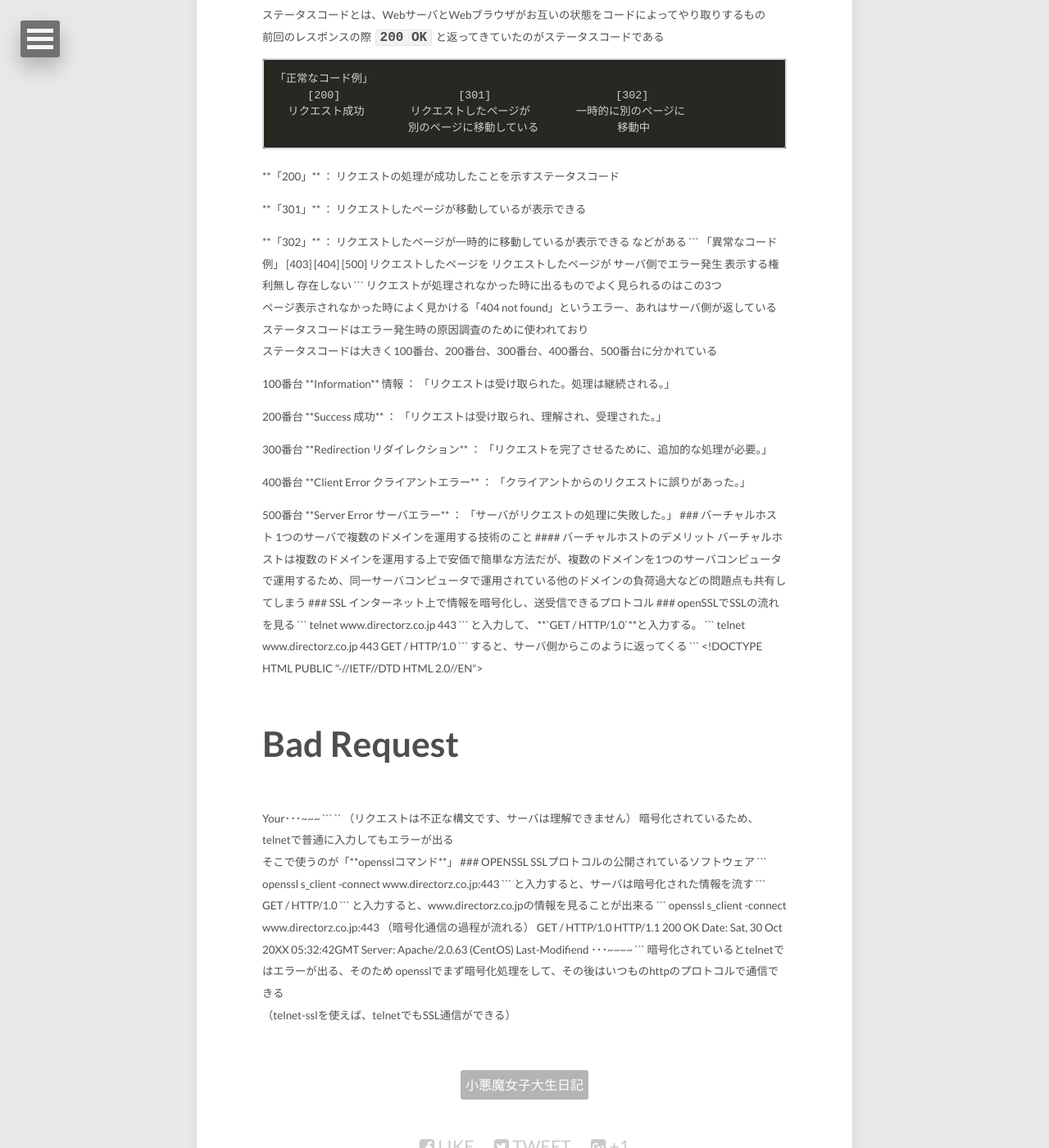
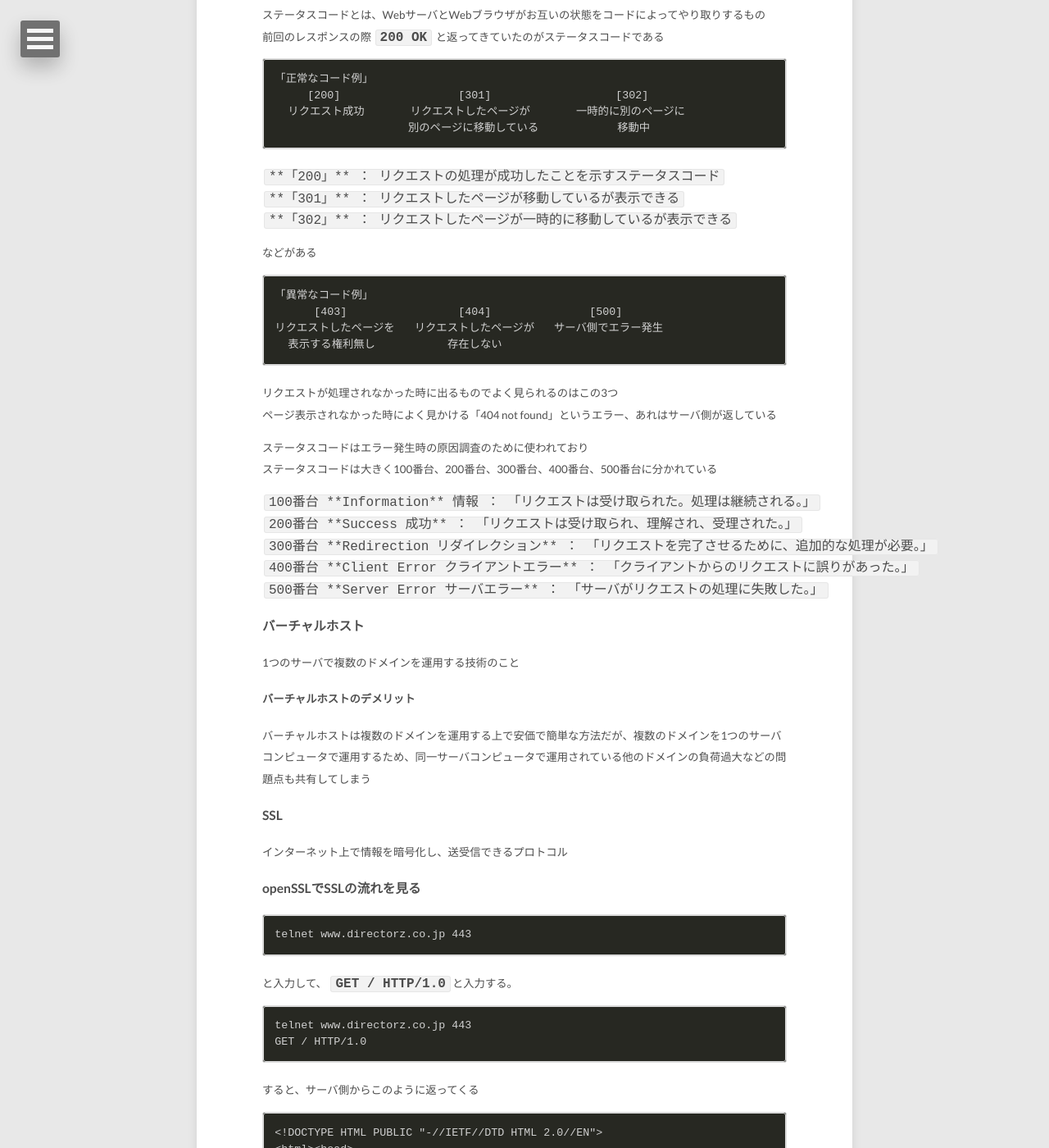
Before and after one commit to tayamagu/tayamagu.github.io, a Jekyll site: the page built from _posts/2016-08-30-koakuma04.md, in a window 1280 px wide and 1400 px high, scrolled down 2049 px. Shown: the whole window at 82% size. Built offline with Jekyll 4.4.1, drawn with Linux system fonts in a browser that asks for light colours; nearby versions of some CDN libraries; some of the changed text lies outside the part shown.

Commit message:
no message

````diff
--- a/_posts/2016-08-30-koakuma04.md
+++ b/_posts/2016-08-30-koakuma04.md
@@ -35,7 +35,7 @@ Webサーバに**サービスを要求する**クライアント
 1993年に開発されたWebブラウザ<br>
 初めて、**テキストと画像を同じ画面に映し出した**
 
-**＜IMG＞タグ**
+`**＜IMG＞タグ**`
 
 ### URL
 ウィンドウの上の方に表示されている文字列の事をURLという<br>
@@ -85,9 +85,10 @@ Webブラウザが受け取るデータは最初はHTMLデータだけが送ら
   リクエスト成功 　　 　リクエストしたページが       一時的に別のページに
   　　　　　　　     　別のページに移動している            移動中
 ```
-<p class="info">**「200」** ： リクエストの処理が成功したことを示すステータスコード
-<p class="info">**「301」** ： リクエストしたページが移動しているが表示できる
-<p class="info">**「302」** ： リクエストしたページが一時的に移動しているが表示できる
+
+`**「200」** ： リクエストの処理が成功したことを示すステータスコード`
+`**「301」** ： リクエストしたページが移動しているが表示できる`
+`**「302」** ： リクエストしたページが一時的に移動しているが表示できる`
 
 などがある
 
@@ -103,11 +104,11 @@ Webブラウザが受け取るデータは最初はHTMLデータだけが送ら
 ステータスコードはエラー発生時の原因調査のために使われており<br>
 ステータスコードは大きく100番台、200番台、300番台、400番台、500番台に分かれている
 
-<p class="info">100番台 **Information** 情報 ： 「リクエストは受け取られた。処理は継続される。」
-<p class="info">200番台 **Success 成功** ： 「リクエストは受け取られ、理解され、受理された。」
-<p class="info">300番台 **Redirection リダイレクション** ： 「リクエストを完了させるために、追加的な処理が必要。」
-<p class="info">400番台 **Client Error クライアントエラー** ： 「クライアントからのリクエストに誤りがあった。」
-<p class="info">500番台 **Server Error サーバエラー** ： 「サーバがリクエストの処理に失敗した。」
+`100番台 **Information** 情報 ： 「リクエストは受け取られた。処理は継続される。」`
+`200番台 **Success 成功** ： 「リクエストは受け取られ、理解され、受理された。」`
+`300番台 **Redirection リダイレクション** ： 「リクエストを完了させるために、追加的な処理が必要。」`
+`400番台 **Client Error クライアントエラー** ： 「クライアントからのリクエストに誤りがあった。」`
+`500番台 **Server Error サーバエラー** ： 「サーバがリクエストの処理に失敗した。」`
 
 ### バーチャルホスト
 1つのサーバで複数のドメインを運用する技術のこと
````
